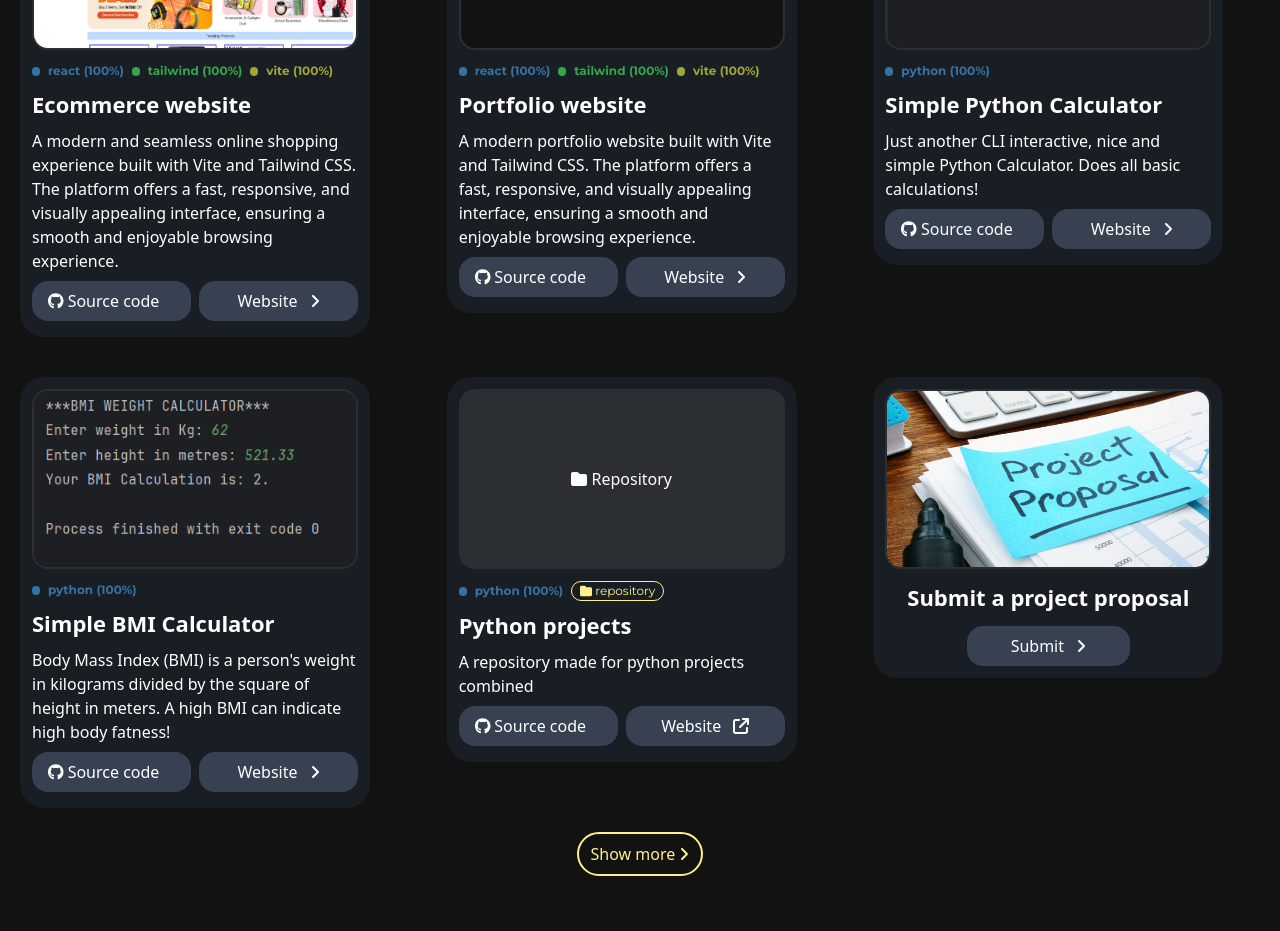
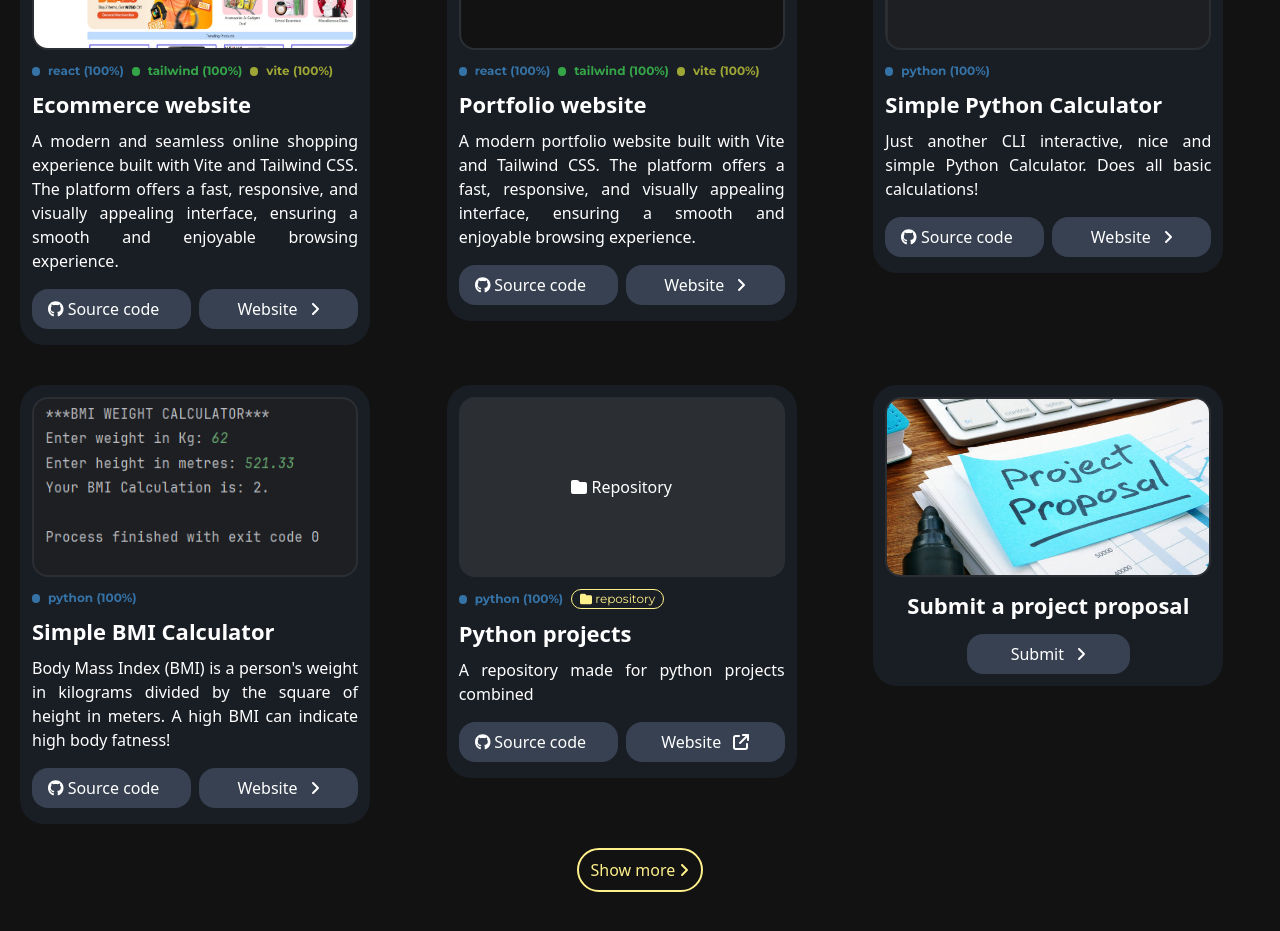
Before and after one commit to Alagwudavid/wynx, a React (Vite) app: page / in a window 1280 px wide. Shown: the part 1980-2911 px from the top of the page. Built offline with nearby package versions, Linux system fonts and the light colour scheme; a web font is replaced by a local one.

Commit message:
style: update paragraph alignment for better readability in Portfolio component

```diff
--- a/src/components/Portfolio.jsx
+++ b/src/components/Portfolio.jsx
@@ -33,7 +33,7 @@ const portfolio = () => {
                             </div>
                             </div>
                             <span className='font-bold text-[22px]'>Ecommerce website</span>
-                            <p>A modern and seamless online shopping experience built with Vite and Tailwind CSS. The platform offers a fast, responsive, and visually appealing interface, ensuring a smooth and enjoyable browsing experience.</p>
+                            <p className='text-justify mb-2'>A modern and seamless online shopping experience built with Vite and Tailwind CSS. The platform offers a fast, responsive, and visually appealing interface, ensuring a smooth and enjoyable browsing experience.</p>
                             <div className='flex flex-row gap-2'>
                             <Link to={'https://github.com/Alagwudavid/momo'} className='px-4 py-2 hover:text-blue-600 rounded-2xl bg-gray-700 hover:bg-[#2b2f34] transition-colors w-1/2'><FontAwesomeIcon icon={faGithub}/> Source code</Link>
                             <Link to={'https://momo-marketplace.vercel.app'} target='blank' className='px-4 py-2 hover:text-blue-600 rounded-2xl bg-gray-700 hover:bg-[#2b2f34] transition-colors w-1/2 flex justify-center items-center gap-3'>Website <FontAwesomeIcon icon={faAngleRight}/></Link>
@@ -56,7 +56,7 @@ const portfolio = () => {
                             </div>
                             </div>
                             <span className='font-bold text-[22px]'>Portfolio website</span>
-                            <p>A modern portfolio website built with Vite and Tailwind CSS. The platform offers a fast, responsive, and visually appealing interface, ensuring a smooth and enjoyable browsing experience.</p>
+                            <p className='text-justify mb-2'>A modern portfolio website built with Vite and Tailwind CSS. The platform offers a fast, responsive, and visually appealing interface, ensuring a smooth and enjoyable browsing experience.</p>
                             <div className='flex flex-row gap-2'>
                             <Link to={'https://github.com/Alagwudavid/wynx'} className='px-4 py-2 hover:text-blue-600 rounded-2xl bg-gray-700 hover:bg-[#2b2f34] transition-colors w-1/2'><FontAwesomeIcon icon={faGithub}/> Source code</Link>
                             <Link to={'https://wynx.vercel.app'} target='blank' className='px-4 py-2 hover:text-blue-600 rounded-2xl bg-gray-700 hover:bg-[#2b2f34] transition-colors w-1/2 flex justify-center items-center gap-3'>Website <FontAwesomeIcon icon={faAngleRight}/></Link>
@@ -75,7 +75,7 @@ const portfolio = () => {
                             </div>
                             </div>
                             <span className='font-bold text-[22px]'>Simple Python Calculator</span>
-                            <p>Just another CLI interactive, nice and simple Python Calculator. Does all basic calculations!</p>
+                            <p className='text-justify mb-2'>Just another CLI interactive, nice and simple Python Calculator. Does all basic calculations!</p>
                             <div className='flex flex-row gap-2'>
                             <Link to={'https://github.com/Alagwudavid/my_projects_on_python/blob/master/simple_calculator.py'} className='px-4 py-2 hover:text-blue-600 rounded-2xl bg-gray-700 hover:bg-[#2b2f34] transition-colors w-1/2'><FontAwesomeIcon icon={faGithub}/> Source code</Link>
                             <Link to={'/#no-link'} className='px-4 py-2 hover:text-blue-600 rounded-2xl bg-gray-700 hover:bg-[#2b2f34] transition-colors w-1/2 flex justify-center items-center gap-3'>Website <FontAwesomeIcon icon={faAngleRight}/></Link>
@@ -94,7 +94,7 @@ const portfolio = () => {
                             </div>
                             </div>
                             <span className='font-bold text-[22px]'>Simple BMI Calculator</span>
-                            <p>Body Mass Index (BMI) is a person's weight in kilograms divided by the square of height in meters. A high BMI can indicate high body fatness!</p>
+                            <p className='text-justify mb-2'>Body Mass Index (BMI) is a person's weight in kilograms divided by the square of height in meters. A high BMI can indicate high body fatness!</p>
                             <div className='flex flex-row gap-2'>
                             <Link to={'https://github.com/Alagwudavid/my_projects_on_python/blob/master/bmi_calculator.py'} className='px-4 py-2 hover:text-blue-600 rounded-2xl bg-gray-700 hover:bg-[#2b2f34] transition-colors w-1/2'><FontAwesomeIcon icon={faGithub}/> Source code</Link>
                             <Link to={'/#no-link'} className='px-4 py-2 hover:text-blue-600 rounded-2xl bg-gray-700 hover:bg-[#2b2f34] transition-colors w-1/2 flex justify-center items-center gap-3'>Website <FontAwesomeIcon icon={faAngleRight}/></Link>
@@ -114,7 +114,7 @@ const portfolio = () => {
                                 <span className='text-[12px] font-[montserrat] text-yellow-200 border-[1px] border-yellow-200 rounded-full px-2'><FontAwesomeIcon icon={faFolder}/> repository</span>
                             </div>
                             <span className='font-bold text-[22px]'>Python projects</span>
-                            <p>A repository made for python projects combined</p>
+                            <p className='text-justify mb-2'>A repository made for python projects combined</p>
                             <div className='flex flex-row gap-2'>
                             <Link to={'https://github.com/Alagwudavid/my_projects_on_python/'} className='px-4 py-2 hover:text-blue-600 rounded-2xl bg-gray-700 hover:bg-[#2b2f34] transition-colors w-1/2'><FontAwesomeIcon icon={faGithub}/> Source code</Link>
                             <Link to={'/#no-link'} className='px-4 py-2 hover:text-blue-600 rounded-2xl bg-gray-700 hover:bg-[#2b2f34] transition-colors w-1/2 flex justify-center items-center gap-3'>Website <FontAwesomeIcon icon={faArrowUpRightFromSquare} /></Link>
```
